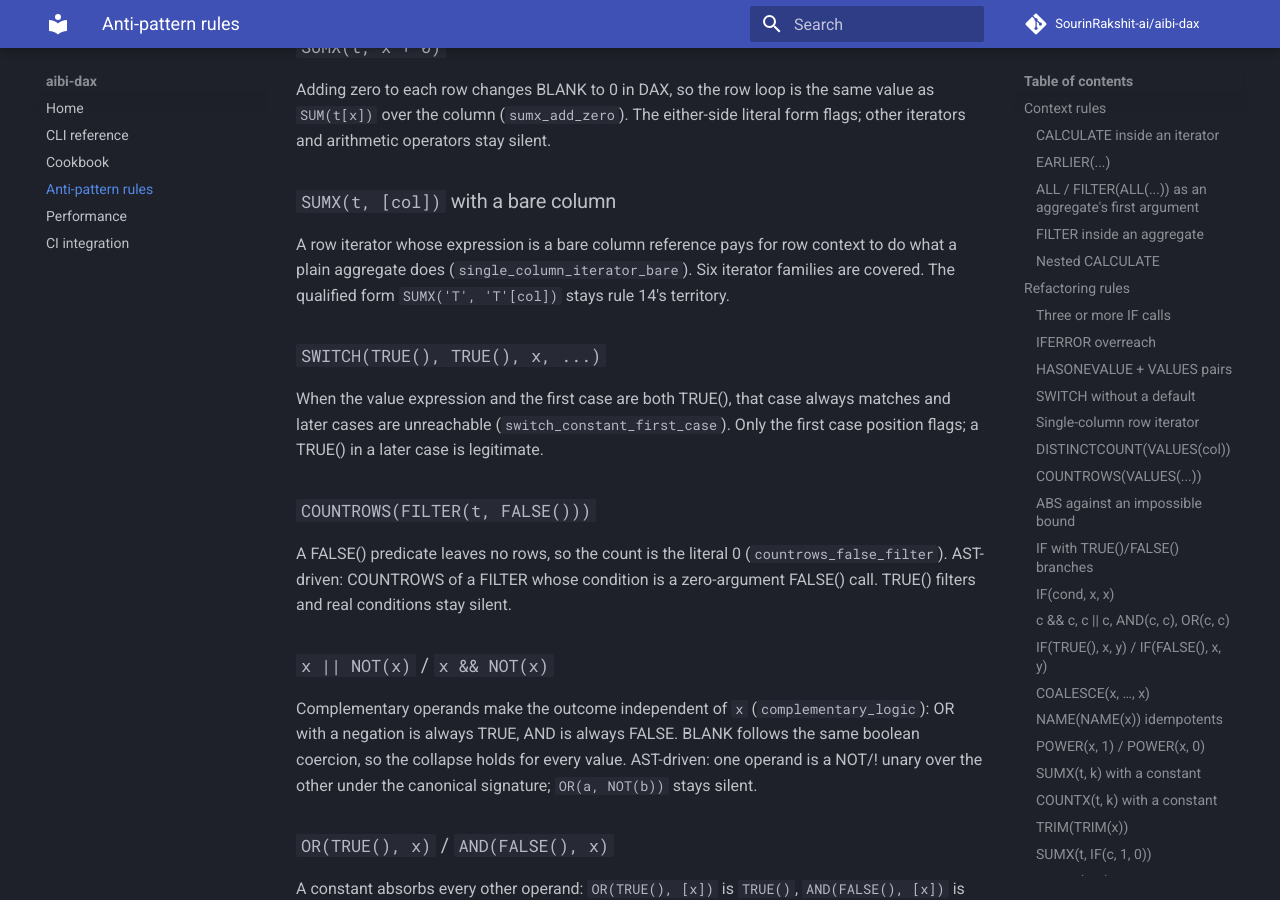
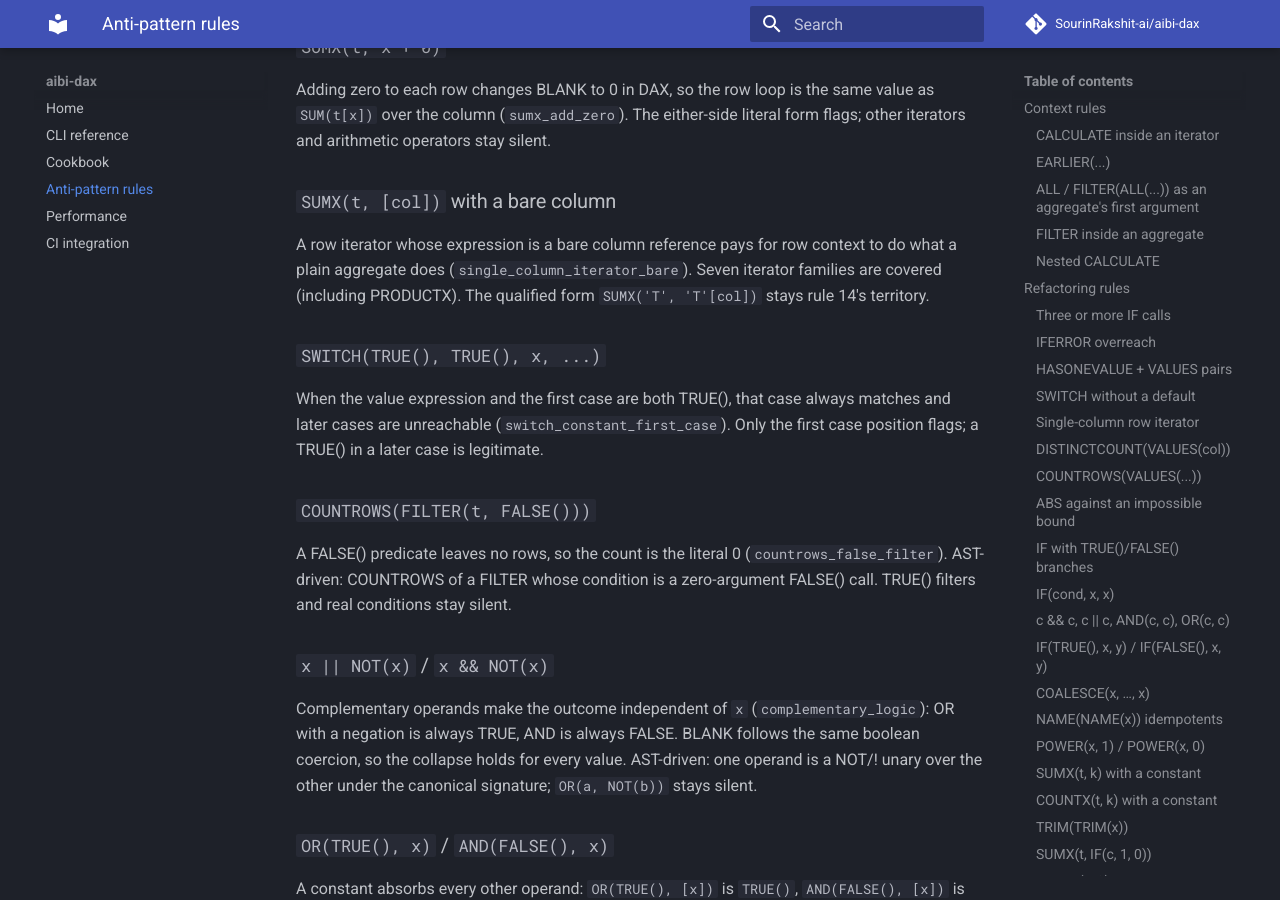
Before and after one commit to SourinRakshit-ai/aibi-dax, an MkDocs documentation site: the page built from docs/rules.md, in a window 1280 px wide and 900 px high, scrolled down 8679 px. Built offline with MkDocs 1.6.1 and Material for MkDocs 9.7.7, drawn with Linux system fonts in a browser that asks for light colours; comment, search, counter and statistics services are not loaded.

Commit message:
fix: update legacy identity test and docs for generalized iterator rules

```diff
--- a/docs/rules.md
+++ b/docs/rules.md
@@ -337,7 +337,7 @@ stay silent.
 ### `SUMX(t, [col])` with a bare column
 A row iterator whose expression is a bare column reference pays for row
 context to do what a plain aggregate does (`single_column_iterator_bare`).
-Six iterator families are covered. The qualified form `SUMX('T', 'T'[col])`
+Seven iterator families are covered (including PRODUCTX). The qualified form `SUMX('T', 'T'[col])`
 stays rule 14's territory.
 
 ### `SWITCH(TRUE(), TRUE(), x, ...)`
```
Also changed, not shown: CHANGELOG.md (+1 -0 lines), 1 other file.
